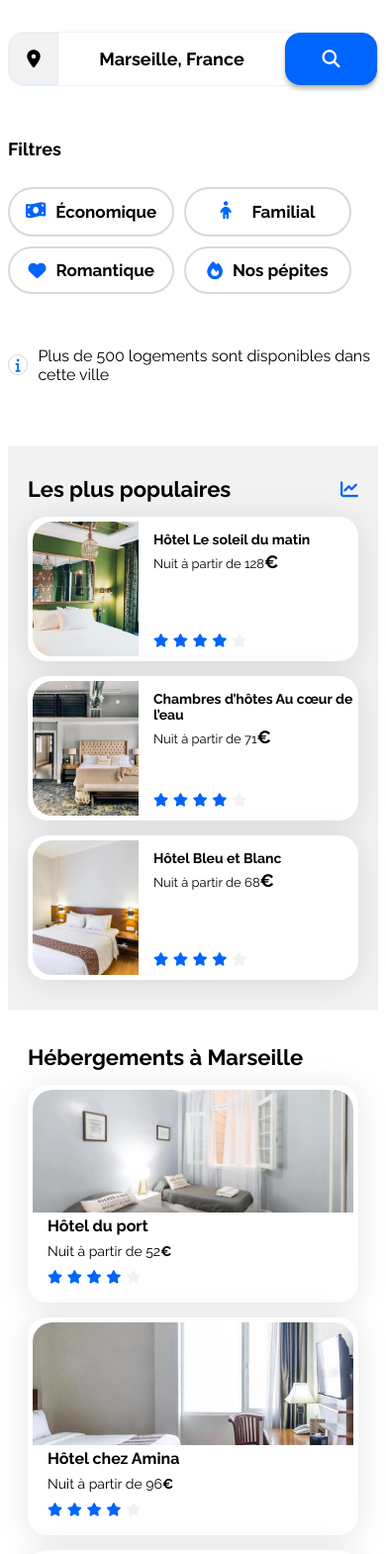
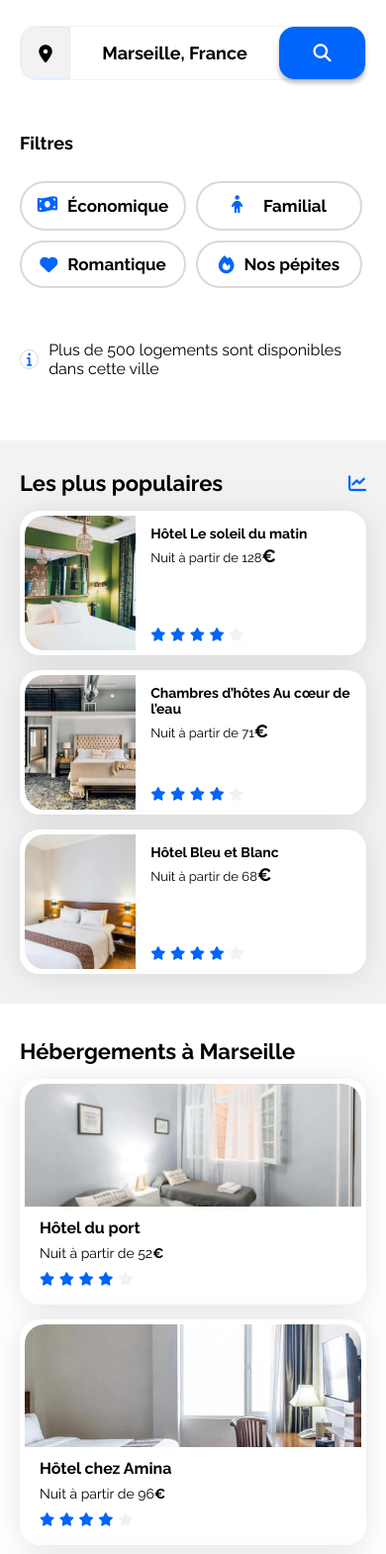
Before and after one commit to vaden/booki, a plain HTML site: page index.html in a window 390 px wide. Shown: the part 295-1865 px from the top of the page at 99% size. Drawn offline with Linux system fonts and the light colour scheme.

Commit message:
Forme finale corrigée

```diff
--- a/css/style.css
+++ b/css/style.css
@@ -1,6 +1,6 @@
 /****** General ***********/
 * {
-  font-family: "Raleway", sans-serif;
+  font-family: 'Raleway', sans-serif;
   font-size: 18px;
   box-sizing: border-box;
 }
@@ -19,6 +19,7 @@ body {
   display: flex;
   justify-content: center;
   overflow-x: hidden;
+  margin: 0;
 }
 
 .main-container {
@@ -116,11 +117,11 @@ nav ul li {
 
 .nav-link:hover::before,
 .nav-link:focus::before {
-  content: "";
+  content: '';
   position: absolute;
   width: 100%;
   height: 2px;
-  top: -25%;
+  top: -23%;
   left: 0;
   right: 0;
   bottom: 0;
@@ -334,6 +335,11 @@ header .info .info-text {
   width: 100%;
   min-height: fit-content;
   gap: 4px;
+  transition: all 0.2s ease-out;
+}
+
+.hebergement-cards .card:hover {
+  transform: scale(1.1);
 }
 
 .hebergement-cards .card img {
@@ -348,14 +354,13 @@ header .info .info-text {
   flex-direction: column;
   gap: 8px;
   padding: 0 15px;
-  /* flex-grow: 1; */
-  /* min-height: 5rem; */
 }
 
 .hebergement-cards .card-txt {
   display: flex;
   flex-direction: column;
   gap: 8px;
+  margin-top: 8px;
 }
 
 .hebergement-cards .card .card-title {
@@ -442,6 +447,11 @@ header .info .info-text {
   width: 100%;
   min-height: fit-content;
   padding: 0;
+  transition: all 0.2s ease-out;
+}
+
+.activity-cards .card:hover {
+  transform: scale(1.1);
 }
 
 .activity-cards .card img {
@@ -528,11 +538,11 @@ footer .footer-links li a {
   }
 
   .nav-link:active::before {
-    content: "";
+    content: '';
     position: absolute;
     width: 100%;
     height: 2px;
-    top: -25%;
+    top: -23%;
     left: 0;
     right: 0;
     bottom: 0;
@@ -665,7 +675,7 @@ footer .footer-links li a {
   }
 
   .nav-link:active::before {
-    content: "";
+    content: '';
     position: absolute;
     width: 100%;
     height: 2px;
@@ -674,6 +684,10 @@ footer .footer-links li a {
     right: 0;
     bottom: 0;
     background-color: var(--main-color);
+  }
+
+  header {
+    padding: 0 20px;
   }
 
   .search {
@@ -711,7 +725,7 @@ footer .footer-links li a {
   }
 
   .pill {
-    width: 45%;
+    width: 48%;
   }
 
   .pill:hover {
```
